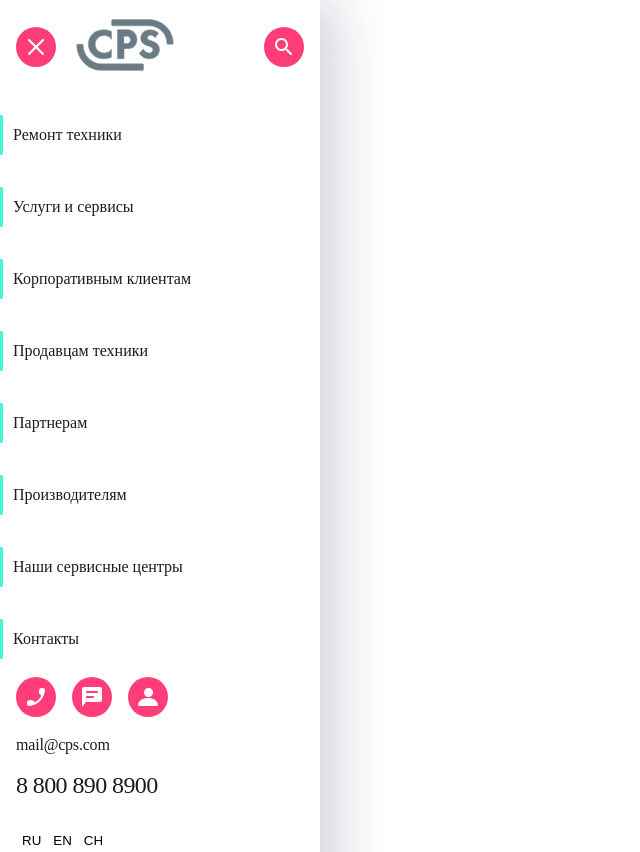
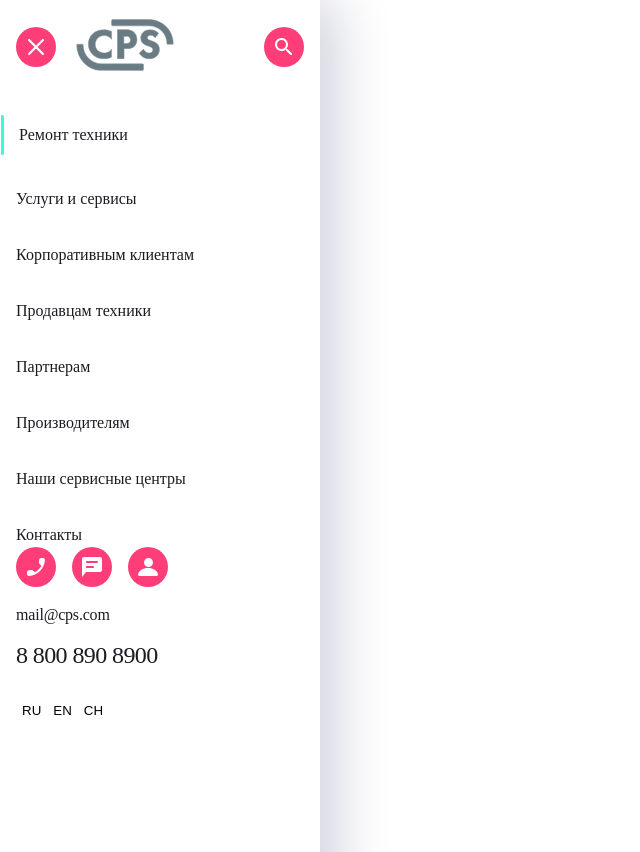
Before and after one commit to pushkiins/Kata-1.3, a plain HTML site: page src/burger-menu.html in a window 1280 px wide. Shown: the top 852 px of the page, without its empty margins (0-640 px from the left). Drawn offline with Linux system fonts and the light colour scheme; files whose address does not match are found by name.

Commit message:
refactor: class active

```diff
--- a/src/burger-menu.css
+++ b/src/burger-menu.css
@@ -93,7 +93,7 @@ ul, li, h1, h2, a, p, body {
    align-items: center;
 }
 
-.aside__nav-link:before {
+.active:before {
    content: "";
    display: flex;
    width: 3px;
@@ -102,7 +102,9 @@ ul, li, h1, h2, a, p, body {
    border-top-left-radius: 2px;
    background-color: #41F6D7;
    transform: matrix(-1, 0, 0, 1, 0, 0);
-   margin-right: 10px;
+   position: relative;
+    left: -15px;
+
 }
 
 .aside__nav-link:hover {
--- a/src/burger-menu.html
+++ b/src/burger-menu.html
@@ -32,10 +32,10 @@
                     </svg>
                 </button>
             </div>
-        </div>
+
             <div class="aside__nav">
                 <ul class="aside__nav-wrapper">
-                    <li><a class="aside__nav-link" href="">Ремонт техники</a></li>
+                    <li><a class="aside__nav-link active" href="">Ремонт техники</a></li>
                     <li><a class="aside__nav-link" href="">Услуги и сервисы</a></li>
                     <li><a class="aside__nav-link" href="">Корпоративным клиентам</a></li>
                     <li><a class="aside__nav-link" href="">Продавцам техники</a></li>
@@ -45,7 +45,7 @@
                     <li><a class="aside__nav-link" href="">Контакты</a></li>
                 </ul>
             </div>
-        <div class="container">
+
             <div class="aside__footer">
                 <div class="aside__footer-buuton">
                     <button class="footer-buuton"><svg class="footer_img" width="18" height="18" viewBox="0 0 18 18" fill="none" xmlns="http://www.w3.org/2000/svg">
```
